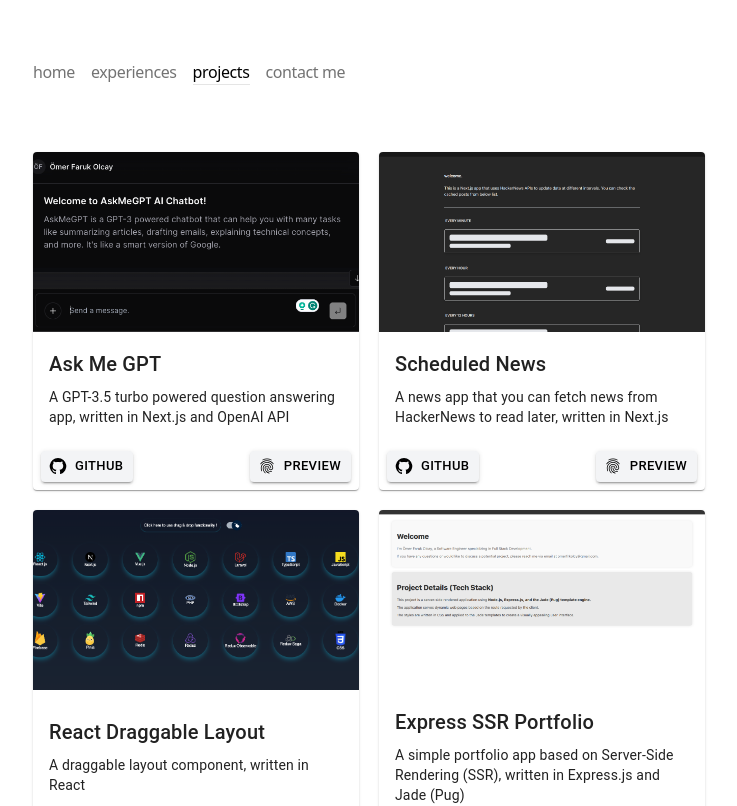
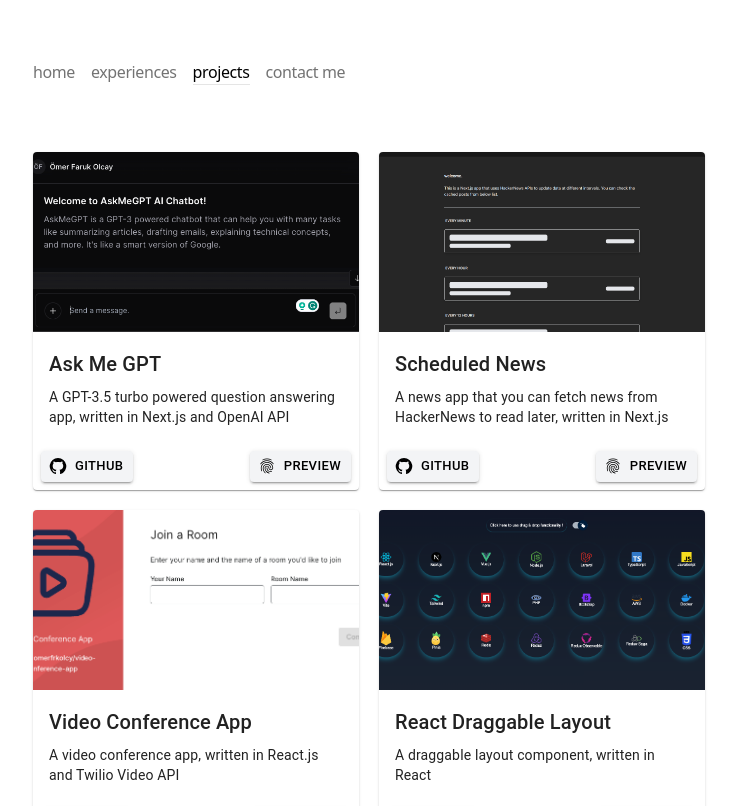
Before and after one commit to omerfrkolcy/portfolio, a Next.js app: page /projects in a window 1280 px wide. Shown: the top 806 px of the page, without its empty margins (271-1008 px from the left). Built offline with nearby package versions, Linux system fonts and the light colour scheme.

Commit message:
adding video-conference-app into the projects tab

```diff
--- a/app/projects/page.js
+++ b/app/projects/page.js
@@ -21,6 +21,14 @@ const PROJECT_CONFIG = [
     Description: 'A news app that you can fetch news from HackerNews to read later, written in Next.js',
     Repository: 'https://github.com/omerfrkolcy/scheduled-news',
     Link: 'https://scheduled-news.vercel.app/',
+  },
+  {
+    Title: 'video-conference-app',
+    Header: 'Video Conference App',
+    Image: '/video-conference-app.png',
+    Description: 'A video conference app, written in React.js and Twilio Video API',
+    Repository: 'https://github.com/omerfrkolcy/video-conference-app',
+    Link: 'https://video-app-4950-9905-dev.twil.io',
   },
   {
     Title: 'react-draggable-layout',
```
Also changed, not shown: public/video-conference-app.png (added).
